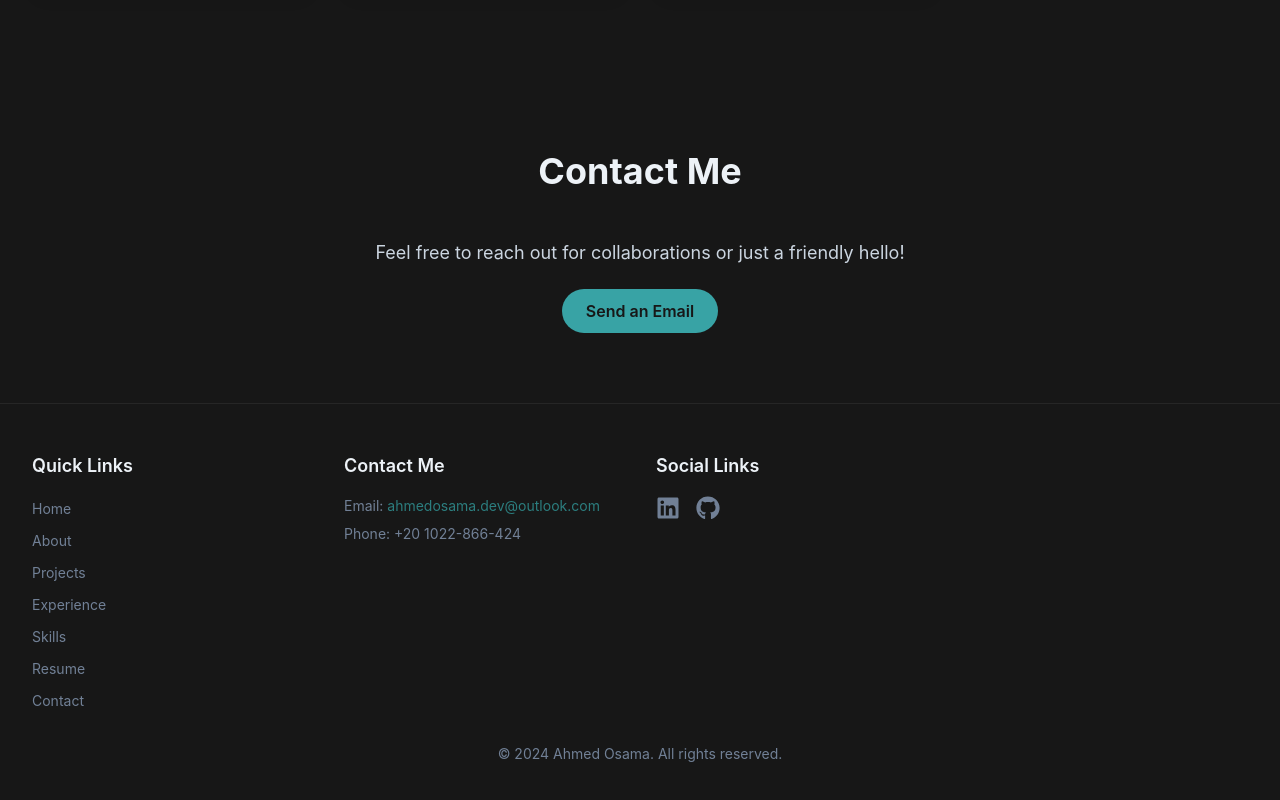
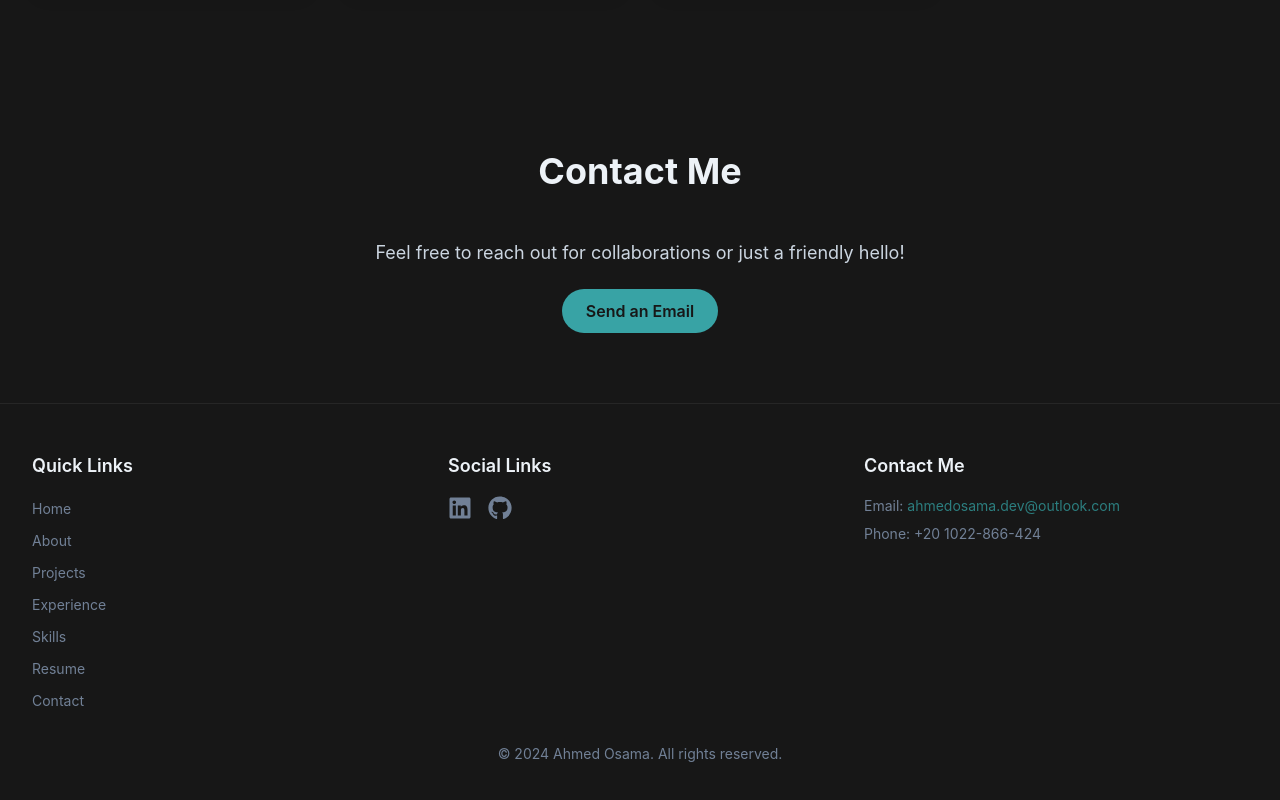
Before and after one commit to AhmadOsama9/My-Portfolio, a React (Vite) app: page / in a window 1280 px wide. Shown: the part 7459-8259 px from the top of the page. Built offline with nearby package versions, Linux system fonts and the light colour scheme.

Commit message:
Update Footer.jsx
Changed the style of the footer(or to be honest fixed the stupid mistake that was in the footer)

```diff
--- a/src/components/Footer.jsx
+++ b/src/components/Footer.jsx
@@ -6,8 +6,8 @@
   return (
     <footer className="bg-neutral-900 py-12 border-t border-neutral-800">
       <div className="container mx-auto px-4 sm:px-6 lg:px-8">
-        <div className="grid grid-cols-1 md:grid-cols-4 gap-8">
-          {/* Section 2: Quick Links */}
+        <div className="grid grid-cols-1 md:grid-cols-3 gap-8">
+          {/* Section 1: Quick Links */}
           <div className="text-center md:text-left">
             <h4 className="text-lg font-semibold text-neutral-100 mb-4">Quick Links</h4>
             <ul className="space-y-2">
@@ -24,24 +24,7 @@
             </ul>
           </div>
 
-          {/* Section 3: Contact Information */}
-          <div className="text-center md:text-left">
-            <h4 className="text-lg font-semibold text-neutral-100 mb-4">Contact Me</h4>
-            <ul className="text-sm text-neutral-400 space-y-2">
-              <li>
-                Email:{' '}
-                <a
-                  href="mailto:ahmedosamaa975@gmail.com"
-                  className="text-primary-500 hover:underline"
-                >
-                  ahmedosama.dev@outlook.com
-                </a>
-              </li>
-              <li>Phone: +20 1022-866-424</li>
-            </ul>
-          </div>
-
-          {/* Section 4: Social Media */}
+          {/* Section 2: Social Media */}
           <div className="text-center md:text-left">
             <h4 className="text-lg font-semibold text-neutral-100 mb-4">Social Links</h4>
             <ul className="flex justify-center md:justify-start space-x-4">
@@ -67,6 +50,25 @@
               </li>
             </ul>
           </div>
+
+          {/* Section 3: Contact Information */}
+          <div className="text-center md:text-left">
+            <h4 className="text-lg font-semibold text-neutral-100 mb-4">Contact Me</h4>
+            <ul className="text-sm text-neutral-400 space-y-2">
+              <li>
+                Email:{' '}
+                <a
+                  href="mailto:ahmedosamaa975@gmail.com"
+                  className="text-primary-500 hover:underline"
+                >
+                  ahmedosama.dev@outlook.com
+                </a>
+              </li>
+              <li>Phone: +20 1022-866-424</li>
+            </ul>
+          </div>
+
+
         </div>
 
         {/* Footer Bottom */}
```
